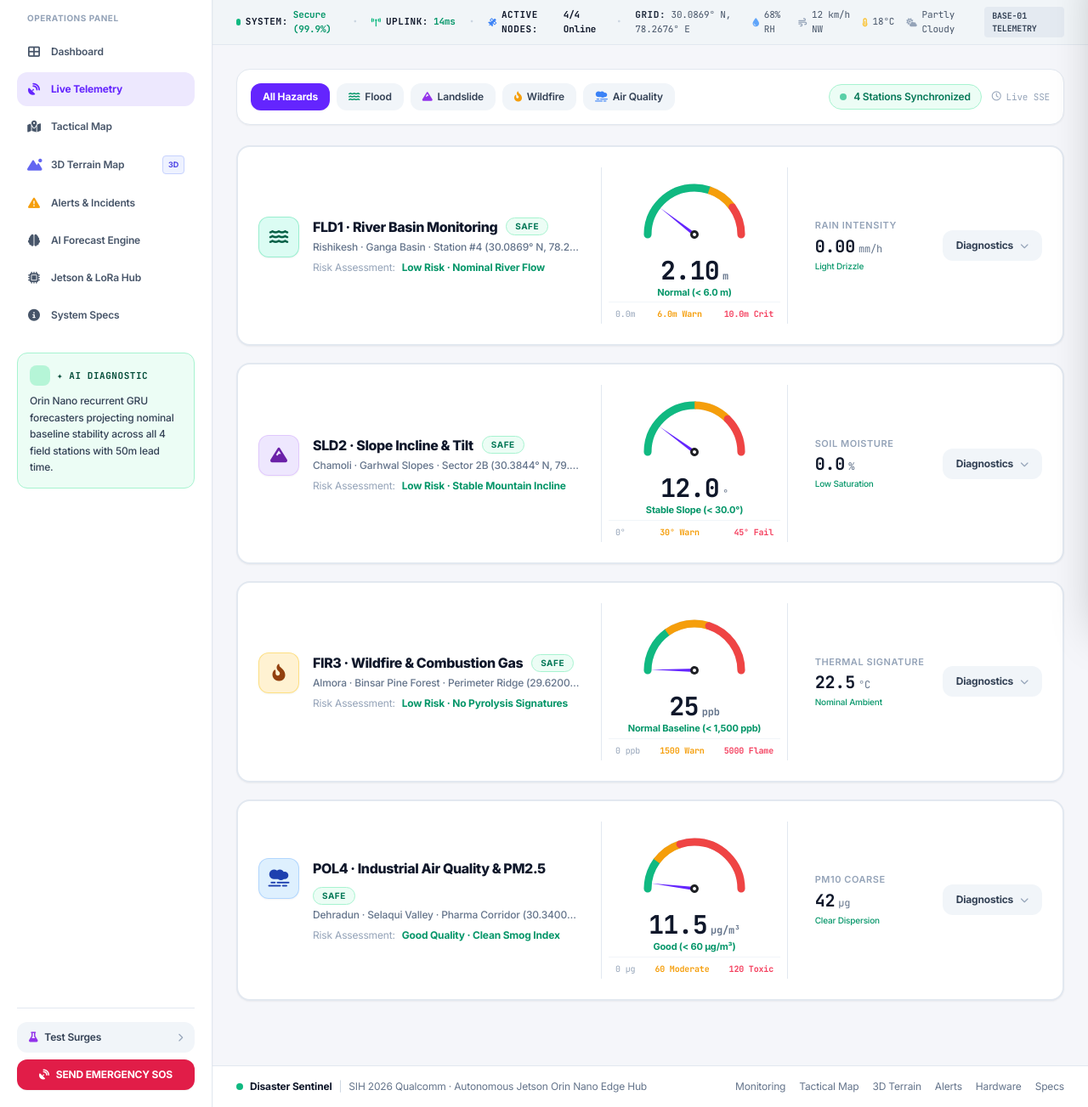
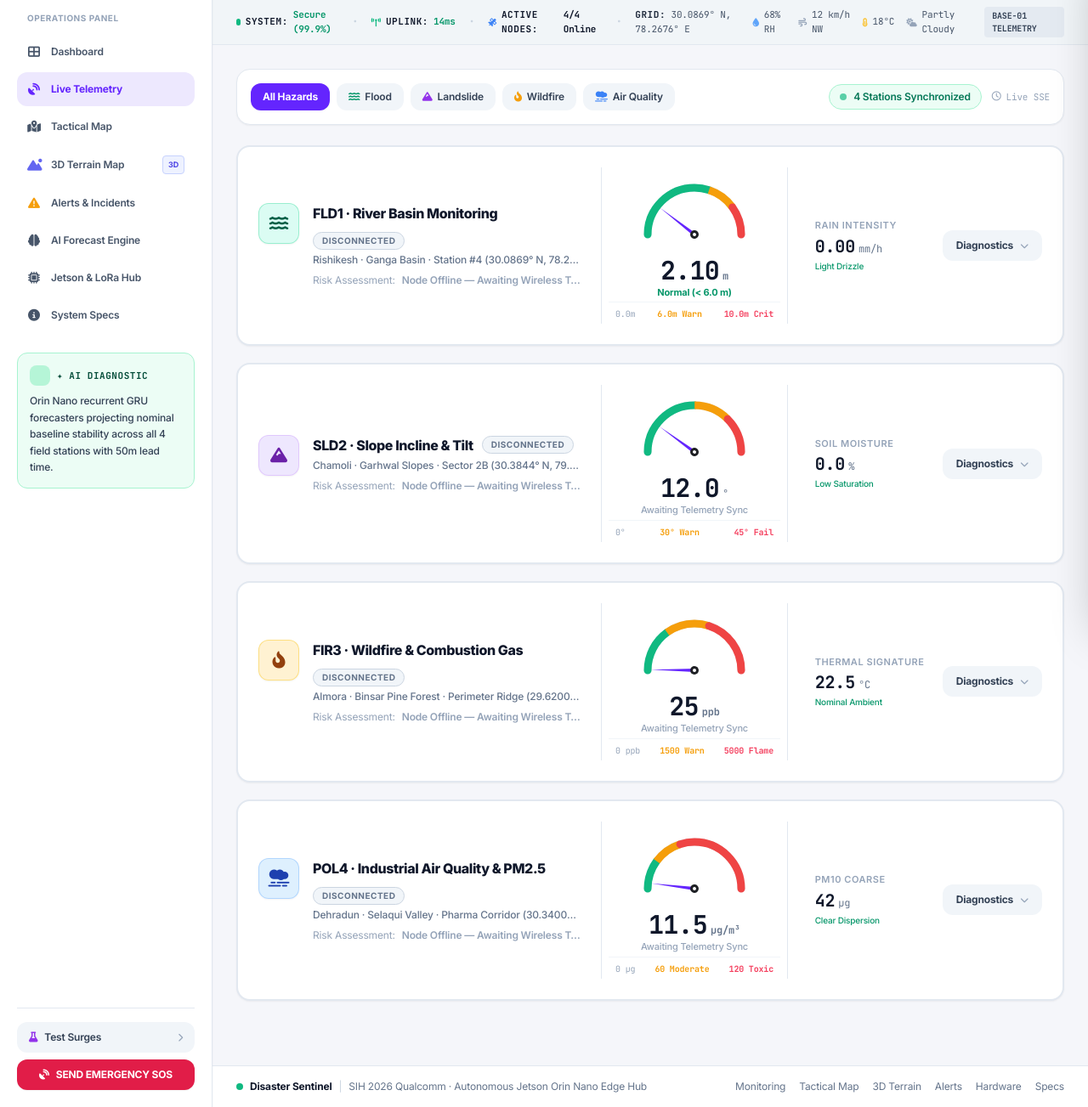
Before and after one commit to OmPravesh/disaster-sentinel-sih2026, a Flask app: page /monitoring in a window 1280 px wide. Shown: the part 70-1373 px from the top of the page at 85% size. Run offline with Flask 3, Linux system fonts and the light colour scheme; some libraries are stand-ins or nearby versions.

Commit message:
feat(node_flood): integrate 0.96 inch I2C OLED display, continuous telemetry loop, and real-time disconnection detection

```diff
--- a/firmware/node_flood/platformio.ini
+++ b/firmware/node_flood/platformio.ini
@@ -13,6 +13,8 @@ lib_deps =
     adafruit/Adafruit BME280 Library@^2.2.2
     adafruit/Adafruit BMP280 Library@^2.6.8
     adafruit/Adafruit Unified Sensor@^1.1.9
+    adafruit/Adafruit SSD1306@^2.5.7
+    adafruit/Adafruit GFX Library@^1.11.9
 
 build_flags =
     -DNODE_ID=\"FLD1\"
--- a/web/server.py
+++ b/web/server.py
@@ -229,6 +229,10 @@ node_states = {
         "location": "Rishikesh · Ganga River Basin Catchment, Uttarakhand",
         "gps": {"lat": 30.0869, "lng": 78.2676},
         "status": "Safe",
+        "status_display": "Disconnected",
+        "connected": False,
+        "last_seen": None,
+        "last_seen_ago": None,
         "battery": 95,
         "lora_rssi": -68,
         "sensors": {
@@ -256,6 +260,10 @@ node_states = {
         "location": "Chamoli · Garhwal Mountain Slope Sector 2B, Uttarakhand",
         "gps": {"lat": 30.3844, "lng": 79.2811},
         "status": "Safe",
+        "status_display": "Disconnected",
+        "connected": False,
+        "last_seen": None,
+        "last_seen_ago": None,
         "risk_prob": 0.0,
         "battery": 89,
         "lora_rssi": -72,
@@ -282,6 +290,10 @@ node_states = {
         "location": "Almora · Kumaon Pine Forest Perimeter, Uttarakhand",
         "gps": {"lat": 29.6200, "lng": 79.6800},
         "status": "Safe",
+        "status_display": "Disconnected",
+        "connected": False,
+        "last_seen": None,
+        "last_seen_ago": None,
         "battery": 92,
         "lora_rssi": -65,
         "sensors": {
@@ -315,6 +327,10 @@ node_states = {
         "location": "Dehradun · Selaqui Valley Industrial Corridor, Uttarakhand",
         "gps": {"lat": 30.3400, "lng": 77.8700},
         "status": "Safe",
+        "status_display": "Disconnected",
+        "connected": False,
+        "last_seen": None,
+        "last_seen_ago": None,
         "battery": 87,
         "lora_rssi": -70,
         "sensors": {
@@ -593,6 +609,11 @@ def ingest_telemetry():
 
     node = node_states[node_id]
 
+    # Record heartbeat timestamp
+    node["last_seen"] = time.time()
+    node["connected"] = True
+    node["last_seen_ago"] = 0.0
+
     # Update battery & RSSI if provided
     if "battery" in data:
         node["battery"] = int(data["battery"])
@@ -693,7 +714,23 @@ def get_incidents():
 
 @app.route("/api/nodes", methods=["GET"])
 def get_nodes():
-    """Returns real-time telemetry, node health, and hub status."""
+    """Returns real-time telemetry, node health, and hub status with active heartbeat detection."""
+    now = time.time()
+    for nid, node in node_states.items():
+        last = node.get("last_seen")
+        if last is None:
+            node["connected"] = False
+            node["last_seen_ago"] = None
+            node["status_display"] = "Disconnected"
+        elif (now - last) > 15.0:
+            node["connected"] = False
+            node["last_seen_ago"] = round(now - last, 1)
+            node["status_display"] = "Disconnected"
+        else:
+            node["connected"] = True
+            node["last_seen_ago"] = round(now - last, 1)
+            node["status_display"] = node["status"]
+
     return jsonify({
         "success": True,
         "hub": hub_state,
--- a/web/templates/monitoring.html
+++ b/web/templates/monitoring.html
@@ -698,7 +698,12 @@
       const notice = document.getElementById('floodThresholdNotice');
       const narrative = document.getElementById('floodAiNarrative');
 
-      if (isCrit) {
+      if (!nodes.FLD1.connected) {
+        b.className = 'px-2.5 py-0.5 rounded-full text-[10px] font-bold bg-slate-100 text-slate-500 dark:bg-slate-800 dark:text-slate-400 border border-slate-300 dark:border-slate-700 uppercase tracking-wider';
+        b.textContent = 'Disconnected';
+        riskText.textContent = 'Node Offline — Awaiting Wireless Telemetry';
+        riskText.className = 'font-semibold text-slate-400 dark:text-slate-500 truncate';
+      } else if (isCrit) {
         b.className = 'px-2.5 py-0.5 rounded-full text-[10px] font-bold bg-rose-50 text-rose-700 dark:bg-rose-950/60 dark:text-rose-300 border border-rose-200 dark:border-rose-800 uppercase tracking-wider animate-pulse';
         b.textContent = 'Breach Detected';
         card.classList.add('border-rose-500', 'bg-rose-50/20');
@@ -746,7 +751,17 @@
       const notice = document.getElementById('landslideThresholdNotice');
       const narrative = document.getElementById('landslideAiNarrative');
 
-      if (isCrit) {
+      if (!nodes.SLD2.connected) {
+        b.className = 'px-2.5 py-0.5 rounded-full text-[10px] font-bold bg-slate-100 text-slate-500 dark:bg-slate-800 dark:text-slate-400 border border-slate-300 dark:border-slate-700 uppercase tracking-wider';
+        b.textContent = 'Disconnected';
+        card.classList.remove('border-rose-500', 'bg-rose-50/20');
+        card.classList.add('border-slate-200', 'dark:border-slate-800');
+        riskText.textContent = 'Node Offline — Awaiting Wireless Telemetry';
+        riskText.className = 'font-semibold text-slate-400 dark:text-slate-500 truncate';
+        notice.textContent = 'Awaiting Telemetry Sync';
+        notice.className = 'text-[11px] font-medium text-slate-400 block mt-0.5 text-center leading-tight';
+        narrative.textContent = 'No active signal from SLD2 station. Check LoRa gateway connectivity and node power.';
+      } else if (isCrit) {
         b.className = 'px-2.5 py-0.5 rounded-full text-[10px] font-bold bg-rose-50 text-rose-700 dark:bg-rose-950/60 dark:text-rose-300 border border-rose-200 dark:border-rose-800 uppercase tracking-wider animate-pulse';
         b.textContent = 'Shear Imminent';
         card.classList.add('border-rose-500', 'bg-rose-50/20');
@@ -794,7 +809,21 @@
       const narrative = document.getElementById('fireAiNarrative');
       const flame = document.getElementById('detFireFlame');
 
-      if (isCrit) {
+      if (!nodes.FIR3.connected) {
+        b.className = 'px-2.5 py-0.5 rounded-full text-[10px] font-bold bg-slate-100 text-slate-500 dark:bg-slate-800 dark:text-slate-400 border border-slate-300 dark:border-slate-700 uppercase tracking-wider';
+        b.textContent = 'Disconnected';
+        card.classList.remove('border-rose-500', 'bg-rose-50/20');
+        card.classList.add('border-slate-200', 'dark:border-slate-800');
+        riskText.textContent = 'Node Offline — Awaiting Wireless Telemetry';
+        riskText.className = 'font-semibold text-slate-400 dark:text-slate-500 truncate';
+        notice.textContent = 'Awaiting Telemetry Sync';
+        notice.className = 'text-[11px] font-medium text-slate-400 block mt-0.5 text-center leading-tight';
+        if (flame) {
+          flame.textContent = 'Offline';
+          flame.className = 'text-base font-medium text-slate-400 font-mono mt-0.5 block';
+        }
+        narrative.textContent = 'No active signal from FIR3 station. Check LoRa gateway connectivity and node power.';
+      } else if (isCrit) {
         b.className = 'px-2.5 py-0.5 rounded-full text-[10px] font-bold bg-rose-50 text-rose-700 dark:bg-rose-950/60 dark:text-rose-300 border border-rose-200 dark:border-rose-800 uppercase tracking-wider animate-pulse';
         b.textContent = 'Active Wildfire';
         card.classList.add('border-rose-500', 'bg-rose-50/20');
@@ -803,8 +832,10 @@
         riskText.className = 'font-bold text-rose-600 dark:text-rose-400 truncate';
         notice.textContent = 'Combustion Gas Exceeded (> 3,000 ppb)';
         notice.className = 'text-[11px] font-bold text-rose-600 dark:text-rose-400 block mt-0.5 animate-pulse text-center leading-tight';
-        flame.textContent = 'Active Flame Detected';
-        flame.className = 'text-base font-bold text-rose-600 font-mono mt-0.5 block animate-pulse';
+        if (flame) {
+          flame.textContent = 'Active Flame Detected';
+          flame.className = 'text-base font-bold text-rose-600 font-mono mt-0.5 block animate-pulse';
+        }
         narrative.textContent = 'Combustion gas surge and thermal spikes confirm active flame propagation across the pine forest canopy.';
       } else {
         b.className = 'px-2.5 py-0.5 rounded-full text-[10px] font-bold bg-emerald-50 text-emerald-700 dark:bg-emerald-950/50 dark:text-emerald-300 border border-emerald-200 dark:border-emerald-800 uppercase tracking-wider';
@@ -815,8 +846,10 @@
         riskText.className = 'font-bold text-emerald-600 dark:text-emerald-400 truncate';
         notice.textContent = 'Normal Baseline (< 1,500 ppb)';
         notice.className = 'text-[11px] font-bold text-emerald-600 dark:text-emerald-400 block mt-0.5 text-center leading-tight';
-        flame.textContent = 'Clear';
-        flame.className = 'text-base font-bold text-emerald-600 dark:text-emerald-400 font-mono mt-0.5 block';
+        if (flame) {
+          flame.textContent = 'Clear';
+          flame.className = 'text-base font-bold text-emerald-600 dark:text-emerald-400 font-mono mt-0.5 block';
+        }
         narrative.textContent = 'Zero combustion signatures detected. Gas emission curves confirm clear atmospheric perimeter.';
       }
     }
@@ -846,7 +879,17 @@
       const notice = document.getElementById('pollutionThresholdNotice');
       const narrative = document.getElementById('pollutionAiNarrative');
 
-      if (isCrit) {
+      if (!nodes.POL4.connected) {
+        b.className = 'px-2.5 py-0.5 rounded-full text-[10px] font-bold bg-slate-100 text-slate-500 dark:bg-slate-800 dark:text-slate-400 border border-slate-300 dark:border-slate-700 uppercase tracking-wider';
+        b.textContent = 'Disconnected';
+        card.classList.remove('border-rose-500', 'bg-rose-50/20');
+        card.classList.add('border-slate-200', 'dark:border-slate-800');
+        riskText.textContent = 'Node Offline — Awaiting Wireless Telemetry';
+        riskText.className = 'font-semibold text-slate-400 dark:text-slate-500 truncate';
+        notice.textContent = 'Awaiting Telemetry Sync';
+        notice.className = 'text-[11px] font-medium text-slate-400 block mt-0.5 text-center leading-tight';
+        narrative.textContent = 'No active signal from POL4 station. Check LoRa gateway connectivity and node power.';
+      } else if (isCrit) {
         b.className = 'px-2.5 py-0.5 rounded-full text-[10px] font-bold bg-rose-50 text-rose-700 dark:bg-rose-950/60 dark:text-rose-300 border border-rose-200 dark:border-rose-800 uppercase tracking-wider animate-pulse';
         b.textContent = 'Toxic Inversion';
         card.classList.add('border-rose-500', 'bg-rose-50/20');
```
Also changed, not shown: tools/live_monitor.py (+38 -12 lines), tools/serial_bridge.py (+5 -3 lines), web/templates/dashboard.html (+16 -4 lines), 2 other files.
